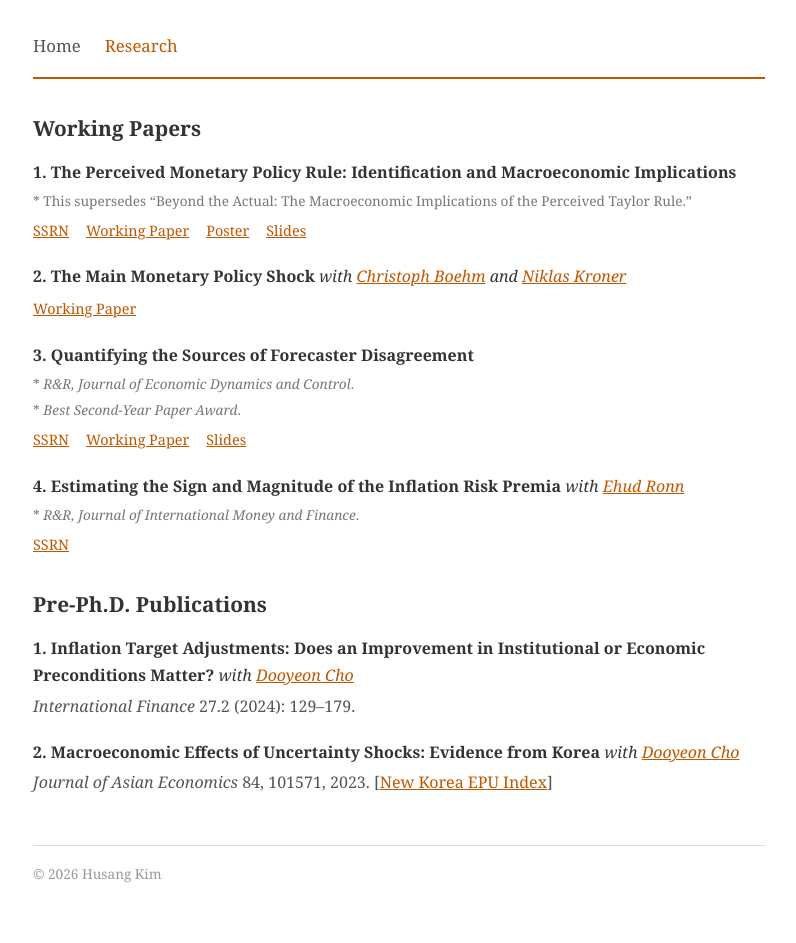
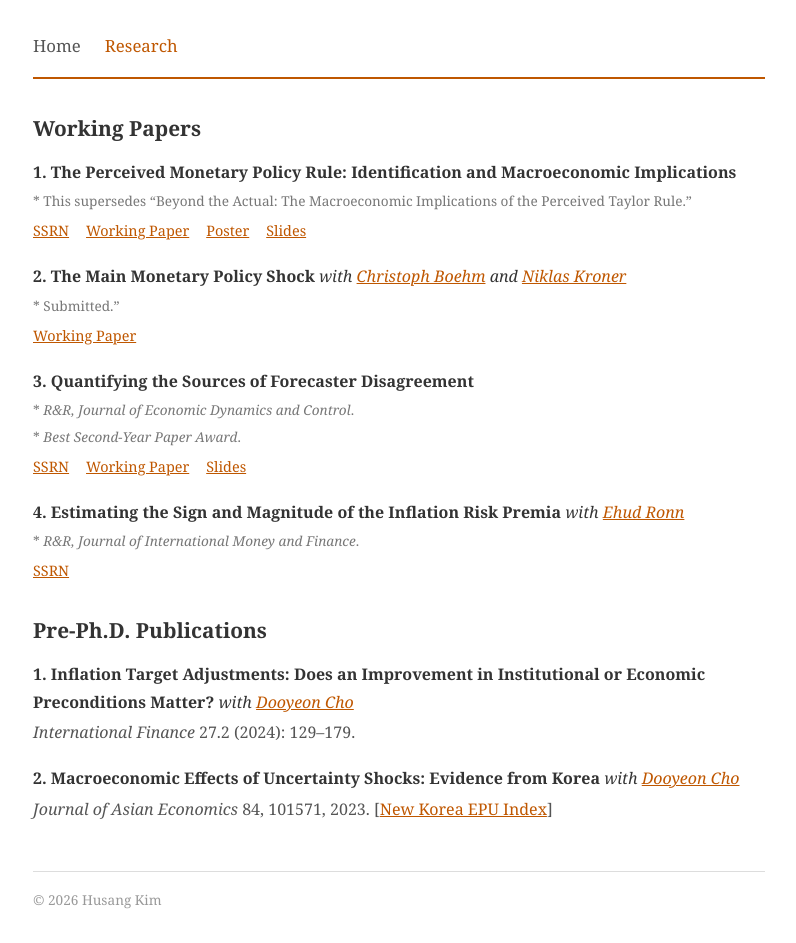
Before and after one commit to husang-kim/husang-kim.github.io, a Jekyll site: the page built from research.md, in a window 1280 px wide. Shown: the whole page, without its empty margins (241-1037 px from the left). Built offline with Jekyll 4.4.1, drawn with Linux system fonts in a browser that asks for light colours; before the commit the page ends 917 px from its top, so only the background shows below that.

Commit message:
Update research.md

```diff
--- a/research.md
+++ b/research.md
@@ -20,6 +20,7 @@ permalink: /research
 
 <div class="paper">
 <div class="paper-title">2. The Main Monetary Policy Shock <span class="coauthors">with <a href="https://www.christopheboehm.com/" target="_blank">Christoph Boehm</a> and <a href="https://www.niklaskroner.com/" target="_blank">Niklas Kroner</a></span></div>
+<div class="paper-note"> * Submitted.&#8221;</div>
 <div class="paper-links">
 <a href="/files/HSK_MMP.pdf" target="_blank">Working Paper</a>
 </div>
```
